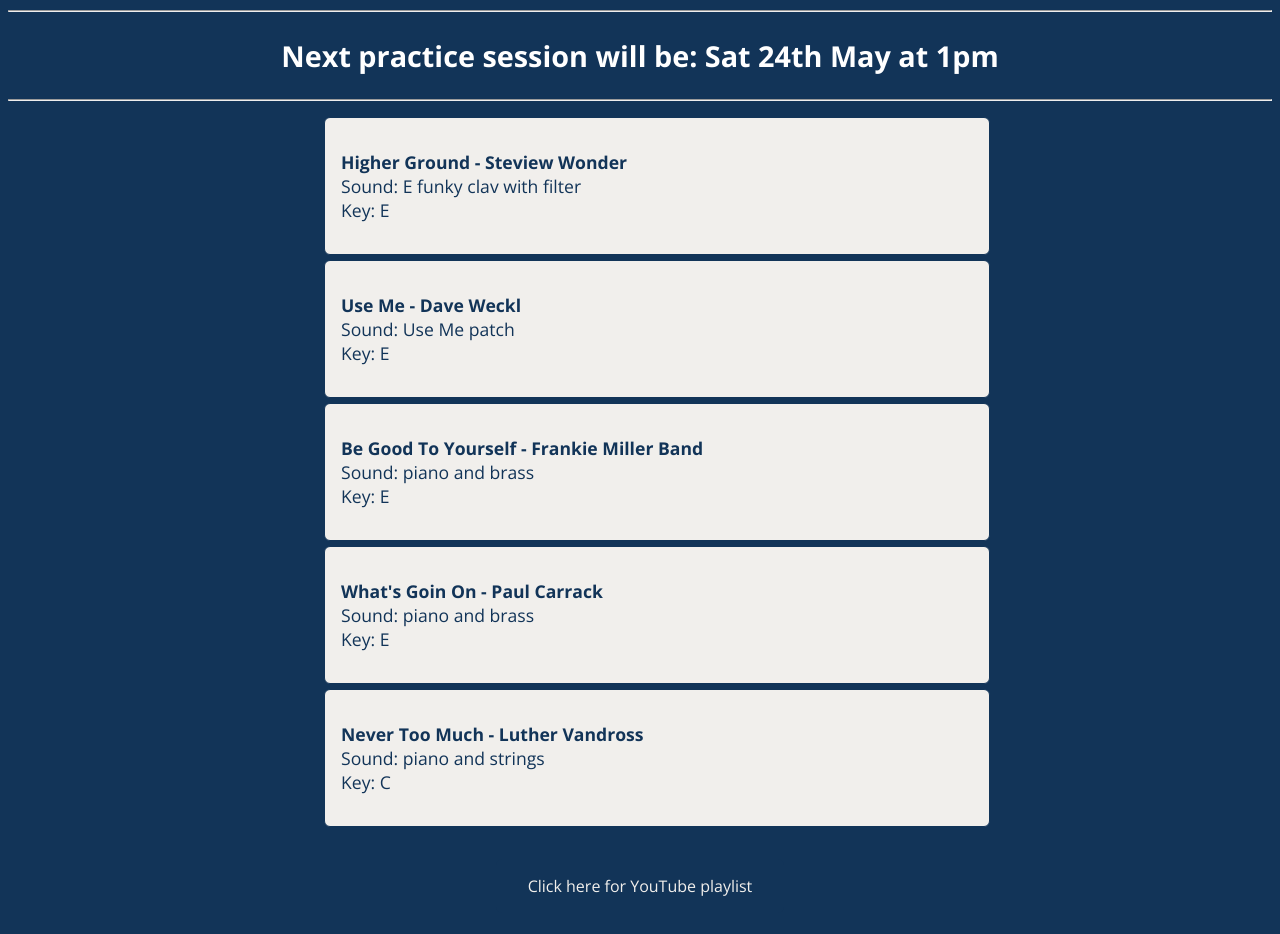
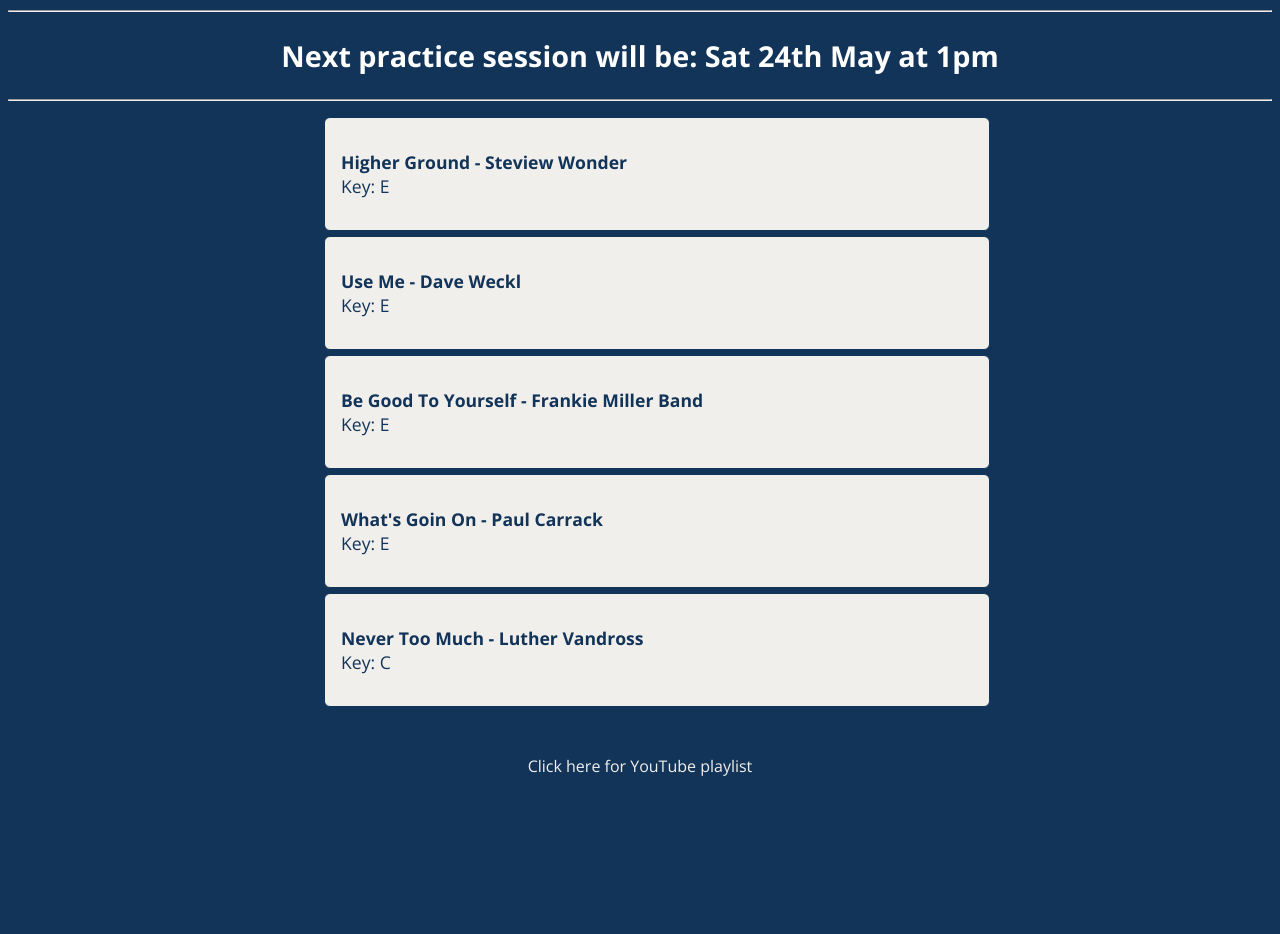
Before and after one commit to 404cipher/boogieshack, a plain HTML site: page index.html in a window 1280 px wide. Shown: the part 332-1266 px from the top of the page. After the commit the page ends 1243 px from the top, so only its background shows below. Drawn offline with nearby package versions, Linux system fonts and the light colour scheme.

Commit message:
Add files via upload

```diff
--- a/index.html
+++ b/index.html
@@ -88,27 +88,22 @@
     <ul>
         <li>
             <strong>Higher Ground - Steview Wonder</strong><br />
-            Sound: E funky clav with filter<br />
             Key: E
         </li>
         <li>
             <strong>Use Me - Dave Weckl</strong><br />
-            Sound: Use Me patch<br />
             Key: E
         </li>
         <li>
             <strong>Be Good To Yourself - Frankie Miller Band</strong><br />
-            Sound: piano and brass<br />
             Key: E
         </li>
         <li>
             <strong>What's Goin On - Paul Carrack</strong><br />
-            Sound: piano and brass<br />
             Key: E
         </li>
         <li>
             <strong>Never Too Much - Luther Vandross</strong><br />
-            Sound: piano and strings<br />
             Key: C
         </li>
     </ul>
```
